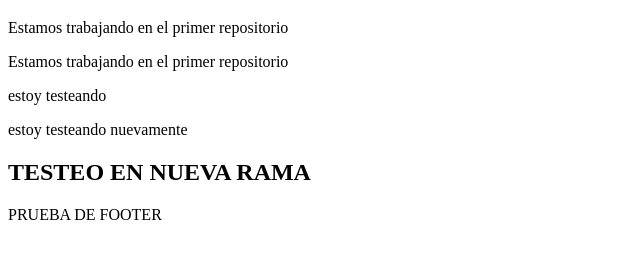
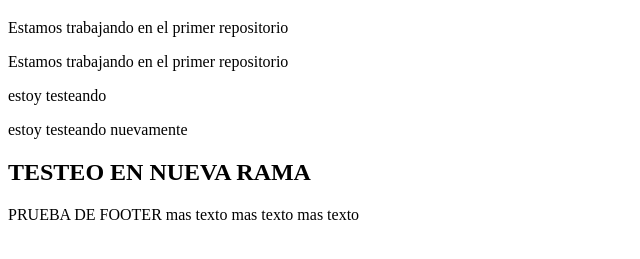
Before and after one commit to leonelanava/mi-repositorio, a plain HTML site: page index.html in a window 1280 px wide. Shown: the part 61-320 px from the top of the page, without its empty margins (0-640 px from the left). Drawn offline with Linux system fonts and the light colour scheme.

Commit message:
prueva agregando texto

```diff
--- a/index.html
+++ b/index.html
@@ -15,7 +15,10 @@
 
     <h2>TESTEO EN NUEVA RAMA</h2>
 
-<footer>PRUEBA DE FOOTER </footer>
+<footer>PRUEBA DE FOOTER
+    mas texto mas texto
+    mas texto
+</footer>
 
 </body>
 </html>
```
